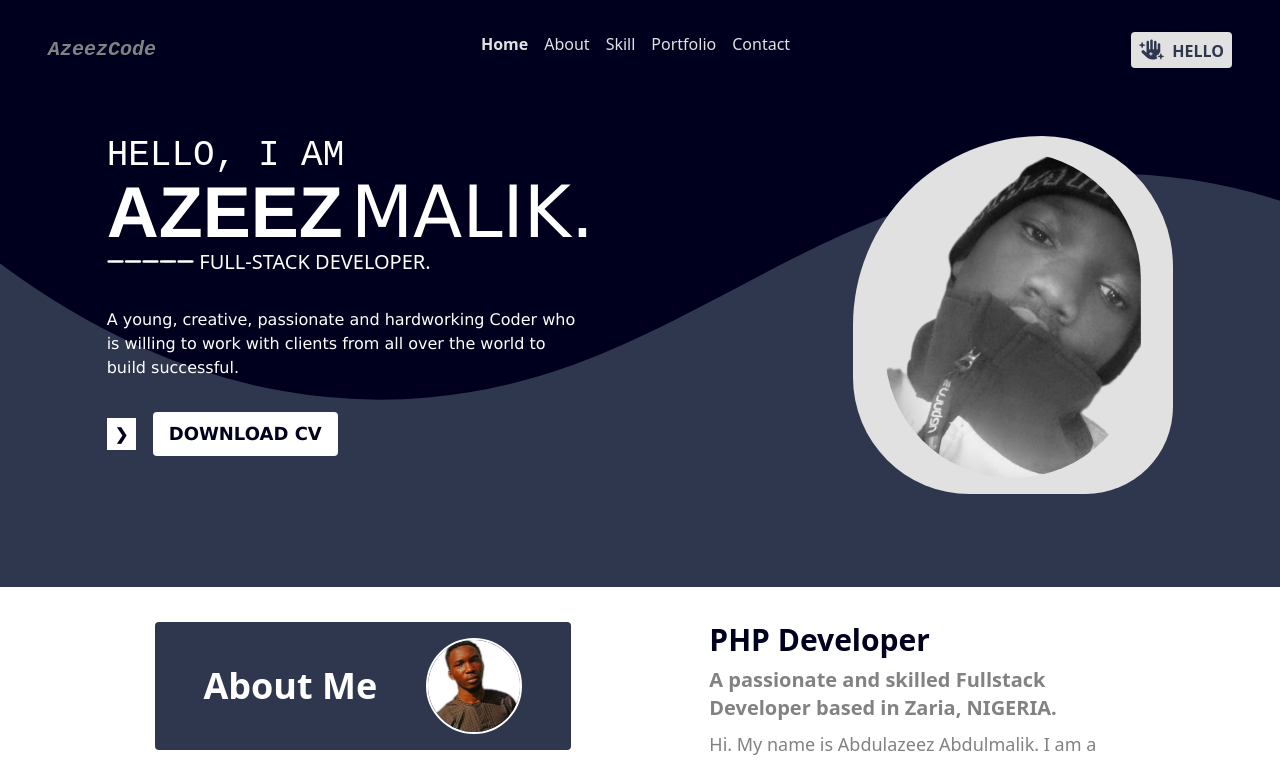
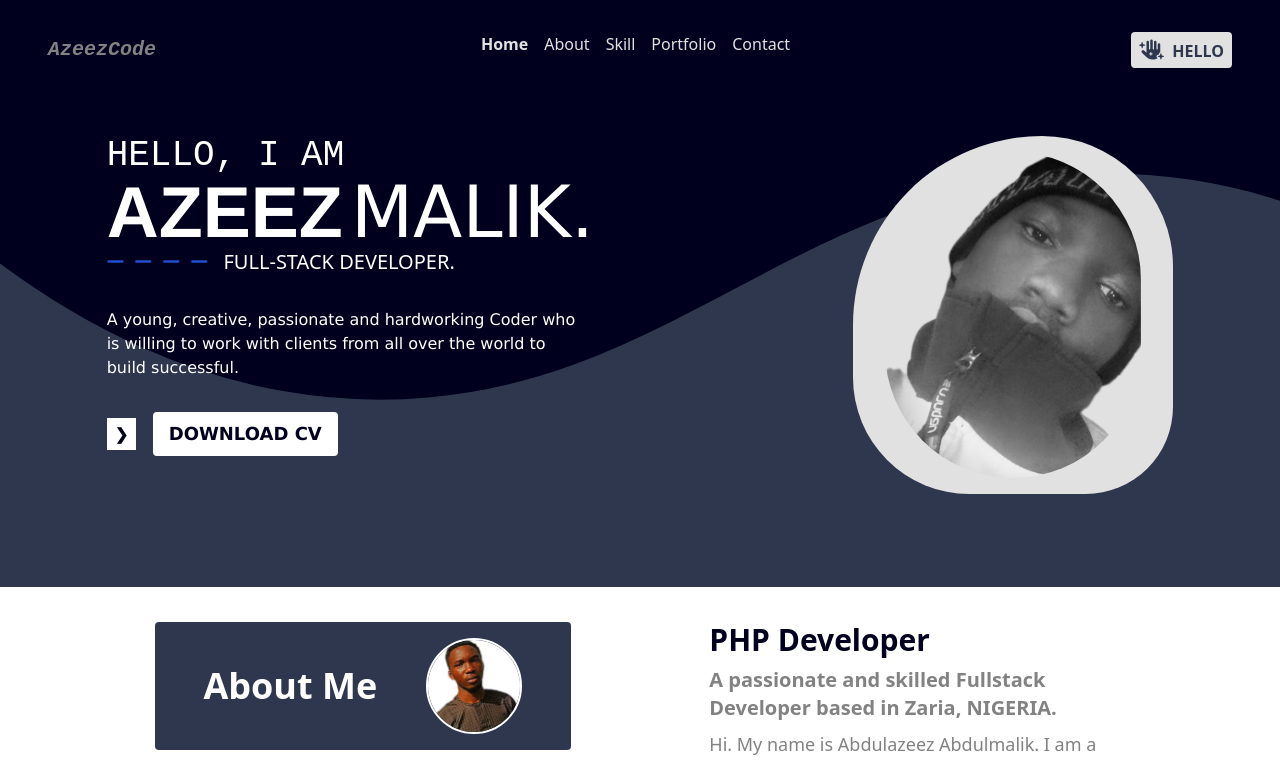
Before and after one commit to Malikic1/azeez_malik_portfolio, a website: page index.html in a window 1280 px wide. Shown: the top 763 px of the page. Drawn offline with Linux system fonts and the light colour scheme.

Commit message:
Adjusting text line height

```diff
--- a/index.html
+++ b/index.html
@@ -62,7 +62,7 @@
         class="pb-20 md:pb-0 bg-gradient flex-col-reverse md:flex-row flex bg-blue justify-evenly gap-y-8 md:gap-y-0 px-2 emd:px-0 h_desk"
       >
         <section class="w-100 md:w-1/2 z-10 text-center md:text-left">
-          <p>
+          <p class="lh">
             <span class="text-3xl emd:text-4xl courier popup">HELLO, I AM</span>
             <br />
             <span class="arial font-bold text-5xl emd:text-7xl popup"
@@ -70,18 +70,16 @@
             >&nbsp;&nbsp;<span class="lucida text-5xl emd:text-7xl popup"
               >MALIK.</span
             ><br />
-            <span class="popup text-lg emd:text-xl"
-              ><span
-                ><i class="fa-solid fa-minus"></i
-                ><i class="fa-solid fa-minus"></i
-                ><i class="fa-solid fa-minus"></i
-                ><i class="fa-solid fa-minus"></i
-                ><i class="fa-solid fa-minus"></i
-              ></span>
-              FULL-STACK DEVELOPER.</span
+            <span class="popup text-lg emd:text-xl">
+              <span class="text-royal">
+                <i class="fa-solid fa-minus"></i>&nbsp;
+                <i class="fa-solid fa-minus"></i>&nbsp;
+                <i class="fa-solid fa-minus"></i>&nbsp;
+                <i class="fa-solid fa-minus"></i> </span
+              >&nbsp; FULL-STACK DEVELOPER.</span
             ><br />
           </p>
-          <p class="lucida mt-8 w-100 emd:w-3/4 popup">
+          <p class="lucida mt-4 md:mt-8 w-100 emd:w-3/4 popup">
             A young, creative, passionate and hardworking Coder who is willing
             to work with clients from all over the world to build successful.
           </p>
--- a/style.css
+++ b/style.css
@@ -36,7 +36,9 @@
   .shadow1 {
     box-shadow: rgba(0, 0, 0, 0.4) 0px 1px 2px 0px;
   }
-
+  .lh {
+    line-height: 2.5rem;
+  }
   .h_desk {
     padding-top: 2rem;
   }
```
Also changed, not shown: css/main.css.
